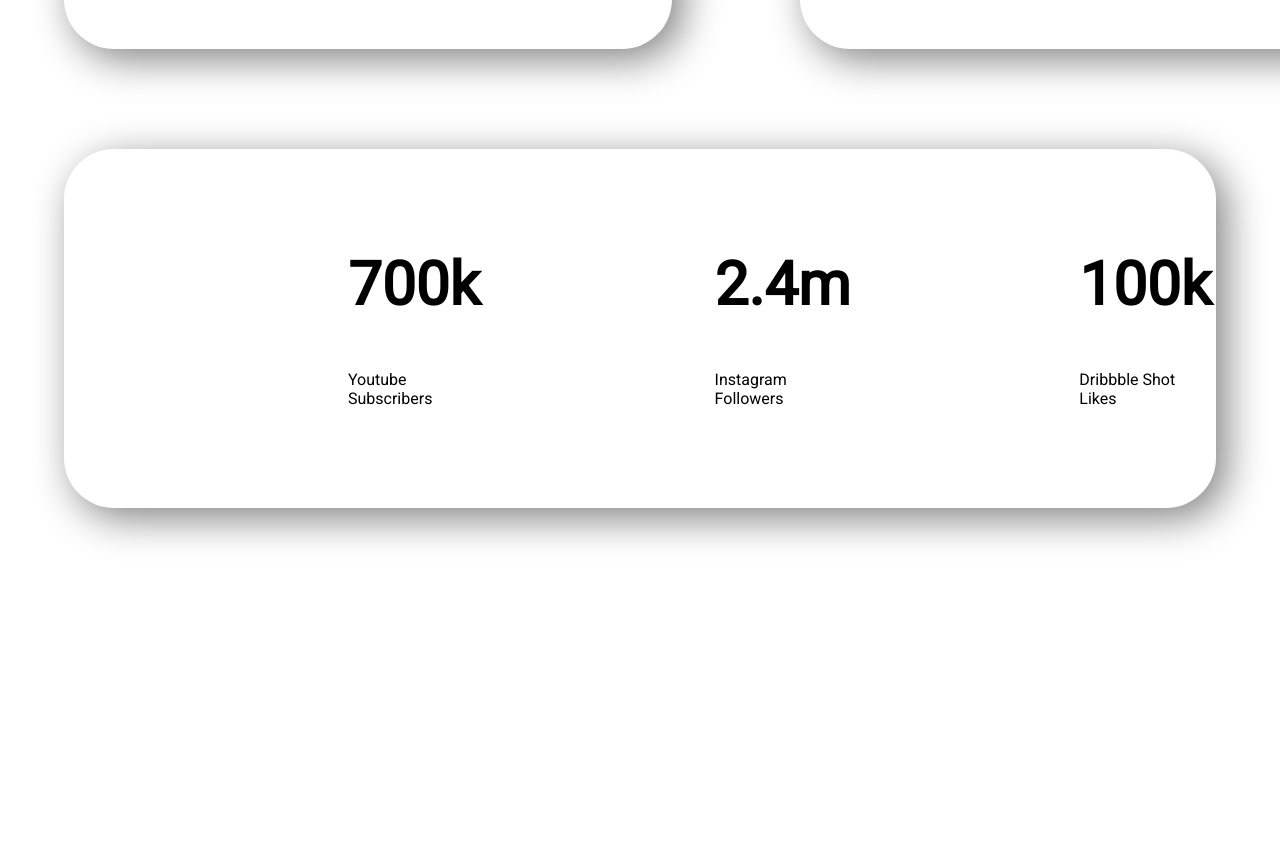
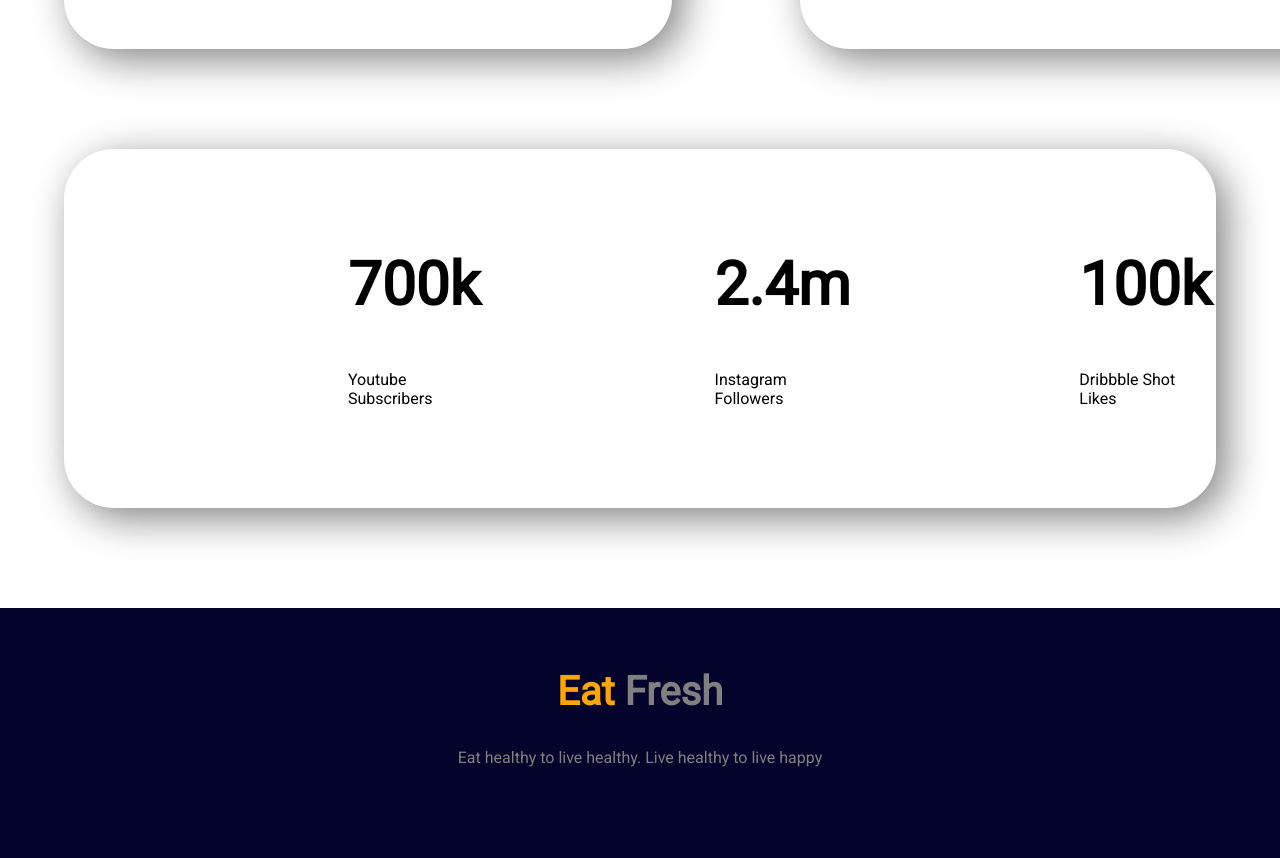
Before and after one commit to SynysterRudro/Milestone1-AssignmentPractice, a plain HTML site: page index.html in a window 1280 px wide. Shown: the part 2361-3219 px from the top of the page. Before the commit the page ends 2969 px from the top, so only its background shows below. Drawn offline with Linux system fonts and the light colour scheme.

Commit message:
footer added

```diff
--- a/index.html
+++ b/index.html
@@ -117,4 +117,12 @@
 
 </body>
 
+<footer>
+
+    <h2><span class="orange-font">Eat</span> Fresh</h2>
+    <p>Eat healthy to live healthy. Live healthy to live happy</p>
+
+
+</footer>
+
 </html>
--- a/style.css
+++ b/style.css
@@ -2,6 +2,7 @@
 
     font-family: 'Roboto', sans-serif;
     margin: 0%;
+
 }
 
 h1 {
@@ -156,3 +157,29 @@
 
 
 }
+
+footer {
+
+    text-align: center;
+    background-color: rgb(3, 3, 43);
+
+
+    width: -100px;
+    height: 250px;
+
+
+
+
+}
+
+footer p {
+
+
+    color: gray;
+}
+
+footer h2 {
+
+    padding-top: 60px;
+    color: gray;
+}
```
